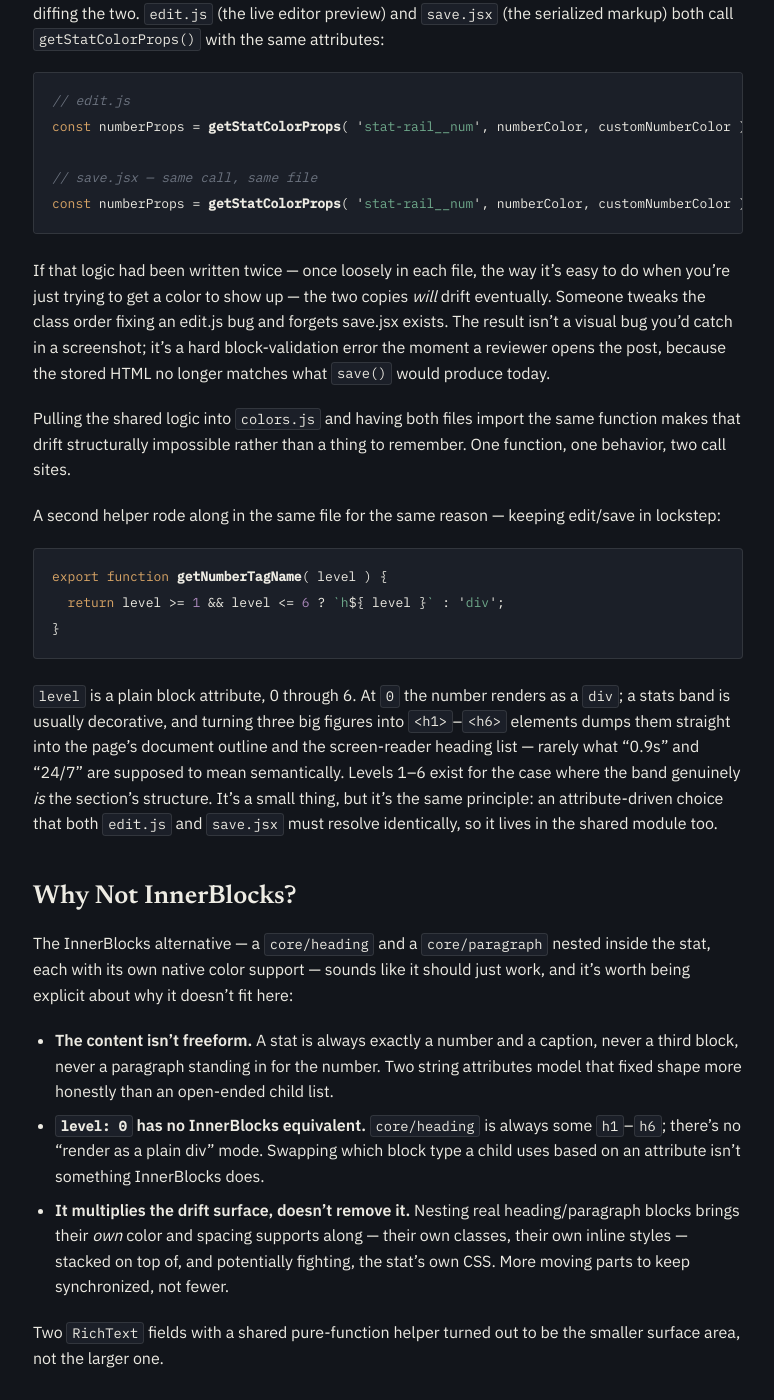
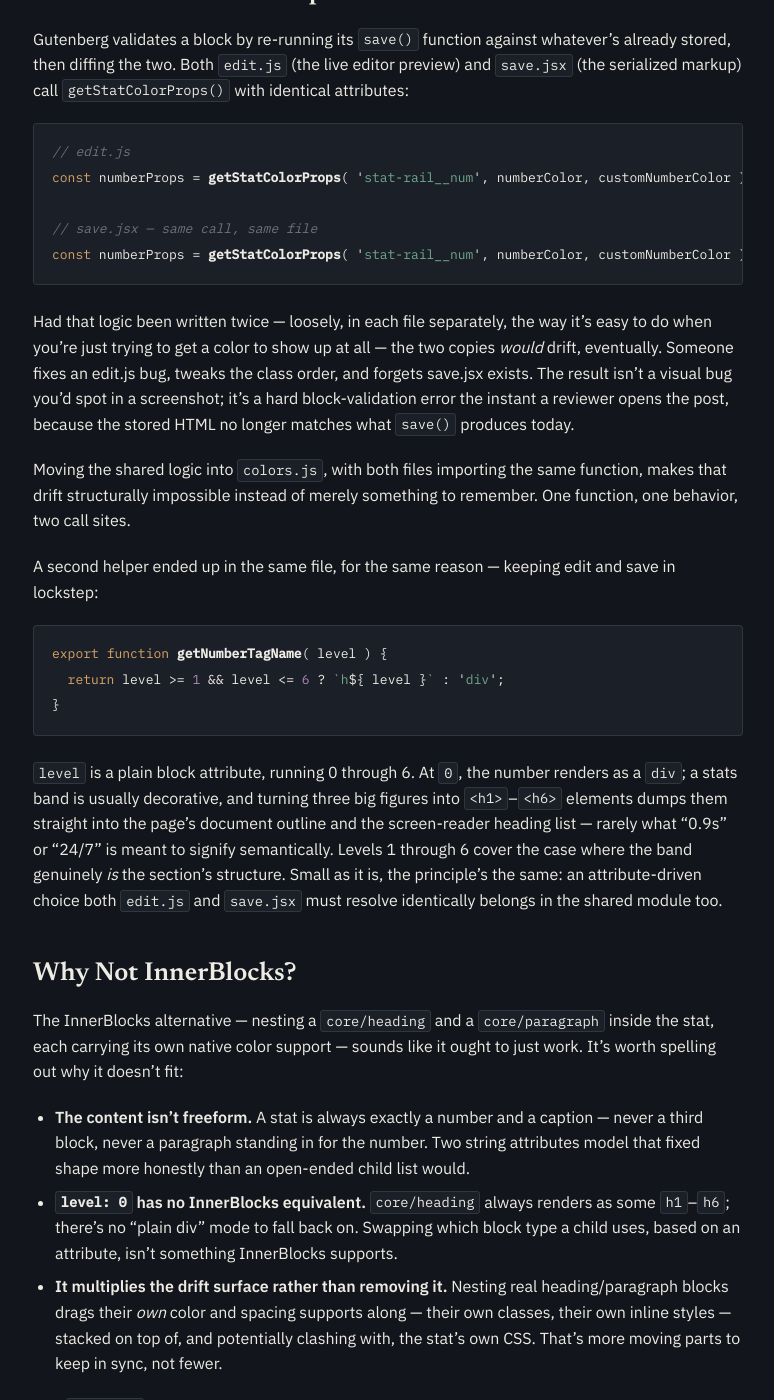
Before and after one commit to wpvillain/wpvillain.github.io, a Jekyll site: the page built from _posts/2026-08-20-gutenberg-block-per-element-color-controls-without-innerblocks.markdown, in a window 1280 px wide and 1400 px high, scrolled down 2476 px. Shown: the whole window, without its empty margins (95-869 px from the left). Built offline with Jekyll 4.4.1, drawn with Linux system fonts in a browser that asks for light colours; some of the changed text lies outside the part shown.

Commit message:
Polish per-element color controls post prose

````diff
--- a/_posts/2026-08-20-gutenberg-block-per-element-color-controls-without-innerblocks.markdown
+++ b/_posts/2026-08-20-gutenberg-block-per-element-color-controls-without-innerblocks.markdown
@@ -8,13 +8,13 @@ case_category: frontend
 case_status: documented
 ---
 
-I was adding color controls to a small Gutenberg block — a single "stat" tile (a big number over a caption, the kind of thing you'd repeat three or four times in a stats band on a homepage) — and ran into a gap that `supports.color` doesn't cover: the block has **two** independently colorable pieces of text, not one.
+While adding color controls to a small Gutenberg block — a single "stat" tile, a big number sitting over a caption, the sort of thing you'd repeat three or four times in a stats band on a homepage — I ran into a gap `supports.color` doesn't cover: the block has **two** independently colorable pieces of text, not one.
 
-Here's the pattern that came out of it, why the obvious InnerBlocks alternative doesn't fit, and the drift trap that forced the code into its own module.
+What follows is the pattern I landed on, why InnerBlocks — the obvious alternative — doesn't fit, and the drift trap that eventually forced the code into its own module.
 
 ## The Block
 
-`Stat Item` renders two things: a number and a caption underneath it.
+`Stat Item` renders two things: a number, and beneath it, a caption.
 
 ```jsx
 <div { ...blockProps }>
@@ -23,15 +23,15 @@ Here's the pattern that came out of it, why the obvious InnerBlocks alternative
 </div>
 ```
 
-The ask was simple on paper: let an editor set the number to the theme's accent color while leaving the caption on the default text color, or vice versa, per stat. Two colors, one block.
+On paper, the ask was simple: let an editor set the number to the theme's accent color while leaving the caption at the default text color — or the reverse — independently, per stat. Two colors, one block.
 
 ## Why `supports.color` Doesn't Reach This
 
-The usual way to get color controls onto a block is `supports.color` in `block.json` — it's what `core/paragraph` and friends use, and it's what most tutorials stop at. It gives you a `PanelColorSettings` panel for free, and `useBlockProps()` quietly adds the right class/style to whatever element you spread it on.
+The standard route to color controls is `supports.color` in `block.json` — what `core/paragraph` and its siblings use, and where most tutorials stop. It hands you a `PanelColorSettings` panel for free, and `useBlockProps()` quietly attaches the right class and style to whatever element you spread it onto.
 
-The catch: it colors **the block**, singular — one wrapper, one set of `textColor`/`backgroundColor` attributes. There's no supports flag for "this block has two text runs and each one needs its own color." Core doesn't need one, because no core block has that shape — a paragraph is one run of text, a heading is one run of text. A stat tile is two.
+The catch is that it colors **the block**, singular — one wrapper, one pair of `textColor`/`backgroundColor` attributes. No supports flag exists for "this block has two text runs, each needing its own color," because core has never needed one — a paragraph is a single run of text, so is a heading. A stat tile isn't; it's two.
 
-So the two colors had to become four attributes instead of two:
+So two colors turned into four attributes:
 
 ```json
 "numberColor": { "type": "string" },
@@ -42,9 +42,9 @@ So the two colors had to become four attributes instead of two:
 
 ## Reimplementing Core's Convention, By Hand
 
-The `slug`/`custom` split isn't arbitrary — it's the same pair core stores for every colorable block. A palette pick is stored as a **slug** (`"accent"`), a manual pick as a **CSS value** (`"#ff6600"`), and only one of the two is ever set. The reason to keep both instead of collapsing to one resolved color: a slug renders as `has-accent-color` and *follows the theme* — swap the active style variation and the stat re-colors with it. A literal hex value can't do that; it's frozen at save time.
+The `slug`/`custom` split isn't an arbitrary choice — it's the exact pair core stores for every colorable block. A palette pick is saved as a **slug** (`"accent"`); a manual pick, as a **CSS value** (`"#ff6600"`); only ever one of the two. Why keep both rather than collapsing to a single resolved color? A slug renders as `has-accent-color` and *follows the theme* — switch the active style variation, and the stat recolors right along with it. A literal hex value can't; it's frozen the moment it's saved.
 
-Reproducing that behavior for two elements instead of one meant writing the class-name/inline-style logic that `useBlockProps()` normally hides:
+Reproducing that behavior across two elements instead of one meant writing, by hand, the class-name/inline-style logic that `useBlockProps()` usually hides:
 
 ```js
 import { getColorClassName } from '@wordpress/block-editor';
@@ -66,11 +66,11 @@ export function getStatColorProps( baseClass, slug, custom ) {
 }
 ```
 
-`getColorClassName( 'color', slug )` is the exact core helper that turns `"accent"` into `has-accent-color` — reused, not reinvented — so the output is byte-for-byte what a native `supports.color` block would produce for a single element. The `has-text-color` marker class matters too: it's what gives the color enough CSS specificity to win against the parent band's own rules without reaching for `!important`.
+`getColorClassName( 'color', slug )` is the same core helper that turns `"accent"` into `has-accent-color` — reused rather than reinvented, so the output matches byte-for-byte what a native `supports.color` block would produce for a single element. The `has-text-color` marker class earns its place too: it's what gives the color enough CSS specificity to beat the parent band's own rules without resorting to `!important`.
 
 ## The Edit/Save Drift Trap
 
-Gutenberg validates a block by re-running its `save()` function against what's already stored and diffing the two. `edit.js` (the live editor preview) and `save.jsx` (the serialized markup) both call `getStatColorProps()` with the same attributes:
+Gutenberg validates a block by re-running its `save()` function against whatever's already stored, then diffing the two. Both `edit.js` (the live editor preview) and `save.jsx` (the serialized markup) call `getStatColorProps()` with identical attributes:
 
 ```js
 // edit.js
@@ -80,11 +80,11 @@ const numberProps = getStatColorProps( 'stat-rail__num', numberColor, customNumb
 const numberProps = getStatColorProps( 'stat-rail__num', numberColor, customNumberColor );
 ```
 
-If that logic had been written twice — once loosely in each file, the way it's easy to do when you're just trying to get a color to show up — the two copies *will* drift eventually. Someone tweaks the class order fixing an edit.js bug and forgets save.jsx exists. The result isn't a visual bug you'd catch in a screenshot; it's a hard block-validation error the moment a reviewer opens the post, because the stored HTML no longer matches what `save()` would produce today.
+Had that logic been written twice — loosely, in each file separately, the way it's easy to do when you're just trying to get a color to show up at all — the two copies *would* drift, eventually. Someone fixes an edit.js bug, tweaks the class order, and forgets save.jsx exists. The result isn't a visual bug you'd spot in a screenshot; it's a hard block-validation error the instant a reviewer opens the post, because the stored HTML no longer matches what `save()` produces today.
 
-Pulling the shared logic into `colors.js` and having both files import the same function makes that drift structurally impossible rather than a thing to remember. One function, one behavior, two call sites.
+Moving the shared logic into `colors.js`, with both files importing the same function, makes that drift structurally impossible instead of merely something to remember. One function, one behavior, two call sites.
 
-A second helper rode along in the same file for the same reason — keeping edit/save in lockstep:
+A second helper ended up in the same file, for the same reason — keeping edit and save in lockstep:
 
 ```js
 export function getNumberTagName( level ) {
@@ -92,29 +92,29 @@ export function getNumberTagName( level ) {
 }
 ```
 
-`level` is a plain block attribute, 0 through 6. At `0` the number renders as a `div`; a stats band is usually decorative, and turning three big figures into `<h1>`–`<h6>` elements dumps them straight into the page's document outline and the screen-reader heading list — rarely what "0.9s" and "24/7" are supposed to mean semantically. Levels 1–6 exist for the case where the band genuinely *is* the section's structure. It's a small thing, but it's the same principle: an attribute-driven choice that both `edit.js` and `save.jsx` must resolve identically, so it lives in the shared module too.
+`level` is a plain block attribute, running 0 through 6. At `0`, the number renders as a `div`; a stats band is usually decorative, and turning three big figures into `<h1>`–`<h6>` elements dumps them straight into the page's document outline and the screen-reader heading list — rarely what "0.9s" or "24/7" is meant to signify semantically. Levels 1 through 6 cover the case where the band genuinely *is* the section's structure. Small as it is, the principle's the same: an attribute-driven choice both `edit.js` and `save.jsx` must resolve identically belongs in the shared module too.
 
 ## Why Not InnerBlocks?
 
-The InnerBlocks alternative — a `core/heading` and a `core/paragraph` nested inside the stat, each with its own native color support — sounds like it should just work, and it's worth being explicit about why it doesn't fit here:
+The InnerBlocks alternative — nesting a `core/heading` and a `core/paragraph` inside the stat, each carrying its own native color support — sounds like it ought to just work. It's worth spelling out why it doesn't fit:
 
-- **The content isn't freeform.** A stat is always exactly a number and a caption, never a third block, never a paragraph standing in for the number. Two string attributes model that fixed shape more honestly than an open-ended child list.
-- **`level: 0` has no InnerBlocks equivalent.** `core/heading` is always some `h1`–`h6`; there's no "render as a plain div" mode. Swapping which block type a child uses based on an attribute isn't something InnerBlocks does.
-- **It multiplies the drift surface, doesn't remove it.** Nesting real heading/paragraph blocks brings their *own* color and spacing supports along — their own classes, their own inline styles — stacked on top of, and potentially fighting, the stat's own CSS. More moving parts to keep synchronized, not fewer.
+- **The content isn't freeform.** A stat is always exactly a number and a caption — never a third block, never a paragraph standing in for the number. Two string attributes model that fixed shape more honestly than an open-ended child list would.
+- **`level: 0` has no InnerBlocks equivalent.** `core/heading` always renders as some `h1`–`h6`; there's no "plain div" mode to fall back on. Swapping which block type a child uses, based on an attribute, isn't something InnerBlocks supports.
+- **It multiplies the drift surface rather than removing it.** Nesting real heading/paragraph blocks drags their *own* color and spacing supports along — their own classes, their own inline styles — stacked on top of, and potentially clashing with, the stat's own CSS. That's more moving parts to keep in sync, not fewer.
 
-Two `RichText` fields with a shared pure-function helper turned out to be the smaller surface area, not the larger one.
+Two `RichText` fields plus a shared pure-function helper turned out to be the smaller surface area — not the larger one.
 
 ## The Pattern, Generalized
 
-Whenever a block needs more than one independently colorable (or otherwise attribute-driven) element:
+Whenever a block needs more than one independently colorable — or otherwise attribute-driven — element:
 
-1. Give each element its own `slug`/`custom` attribute pair, matching core's convention rather than inventing a new one.
-2. Write the attributes → className/style logic **once**, using `getColorClassName()` for the slug branch so the output matches what a native `supports.color` block would produce.
-3. Import that one function from both `edit.js` and `save.jsx` — never re-derive the same class/style logic in each file separately.
-4. If an attribute changes which *tag* gets rendered (not just its class or style), that resolution belongs in the shared module too — anything both files must agree on, is.
+1. Give each element its own `slug`/`custom` attribute pair, matching core's convention instead of inventing a fresh one.
+2. Write the attributes → className/style logic **once**, using `getColorClassName()` on the slug branch so the output matches what a native `supports.color` block would produce.
+3. Import that single function from both `edit.js` and `save.jsx` — never re-derive the same class/style logic separately in each file.
+4. If an attribute changes which *tag* gets rendered, not just its class or style, that resolution belongs in the shared module too — anything both files must agree on belongs there.
 
-`supports.color` handles the common case. The moment a block needs two, this is what filling the gap looks like without drifting into a validation error six months later.
+`supports.color` covers the common case. The moment a block needs two, this is what closing the gap looks like — without drifting into a validation error six months down the line.
 
 ---
 
-*Run into a similar Gutenberg gap? Find me on Mastodon at [@jfrumau@mastodon.social](https://mastodon.social/@jfrumau).*
+*Hit a similar Gutenberg gap? Find me on Mastodon at [@jfrumau@mastodon.social](https://mastodon.social/@jfrumau).*
````
